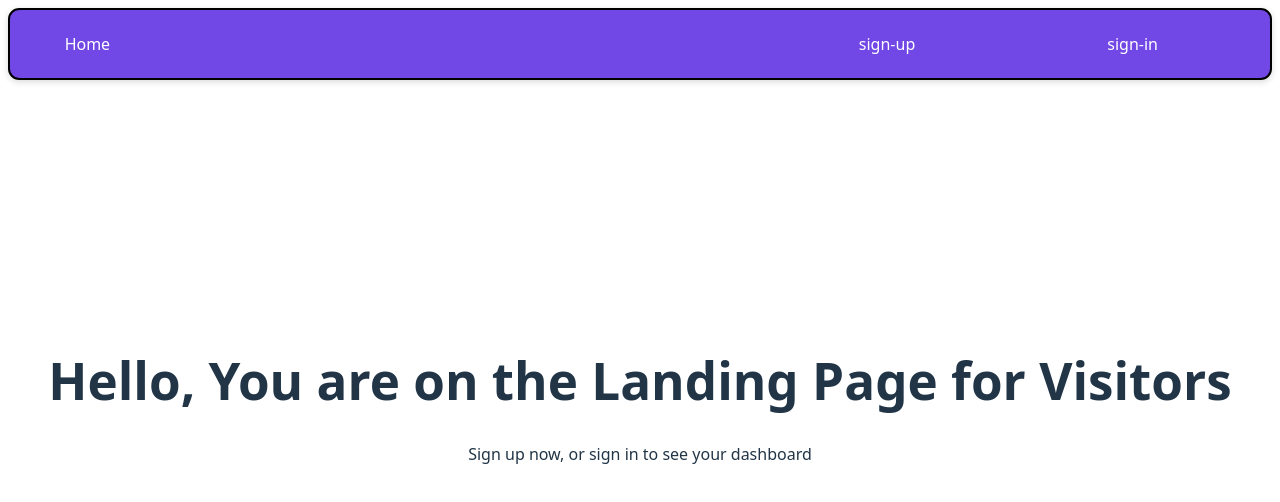
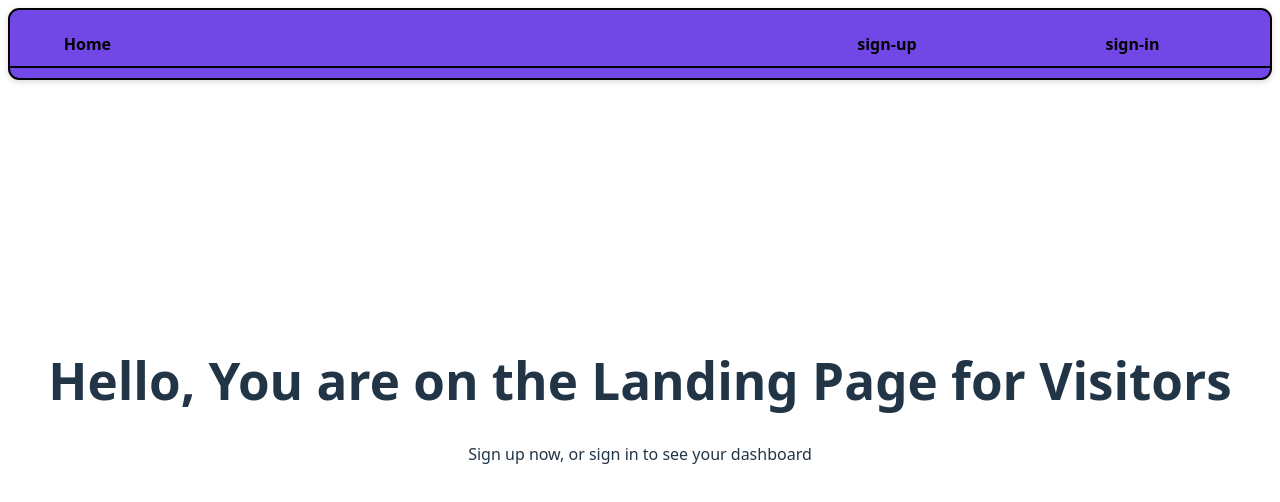
Before and after one commit to DanielAmit217/LimeWire-front-end, a React (Vite) app: page / in a window 1280 px wide. Shown: the top 502 px of the page. Built offline with nearby package versions, Linux system fonts and the light colour scheme; no server answers.

Commit message:
more navbar styling

```diff
--- a/src/components/NavBar/NavBar.css
+++ b/src/components/NavBar/NavBar.css
@@ -17,6 +17,16 @@
   z-index: 1000;
   max-height: 20px;
   border: 0.13rem solid black;
+}
+
+.navbar::after {
+  content: "";
+  position: absolute;
+  left: 0;
+  right: 0;
+  bottom: 0.6rem;
+  height: 0.13rem;
+  background-color: black;
 }
 
 .right-links {
@@ -42,9 +52,9 @@
 }
 
 .nav-link {
-  color: white;
+  color: black;
   text-decoration: none;
-  font-weight: 500;
+  font-weight: 650;
   transition: opacity 0.2s, color 0.2s;
 }
 
```
